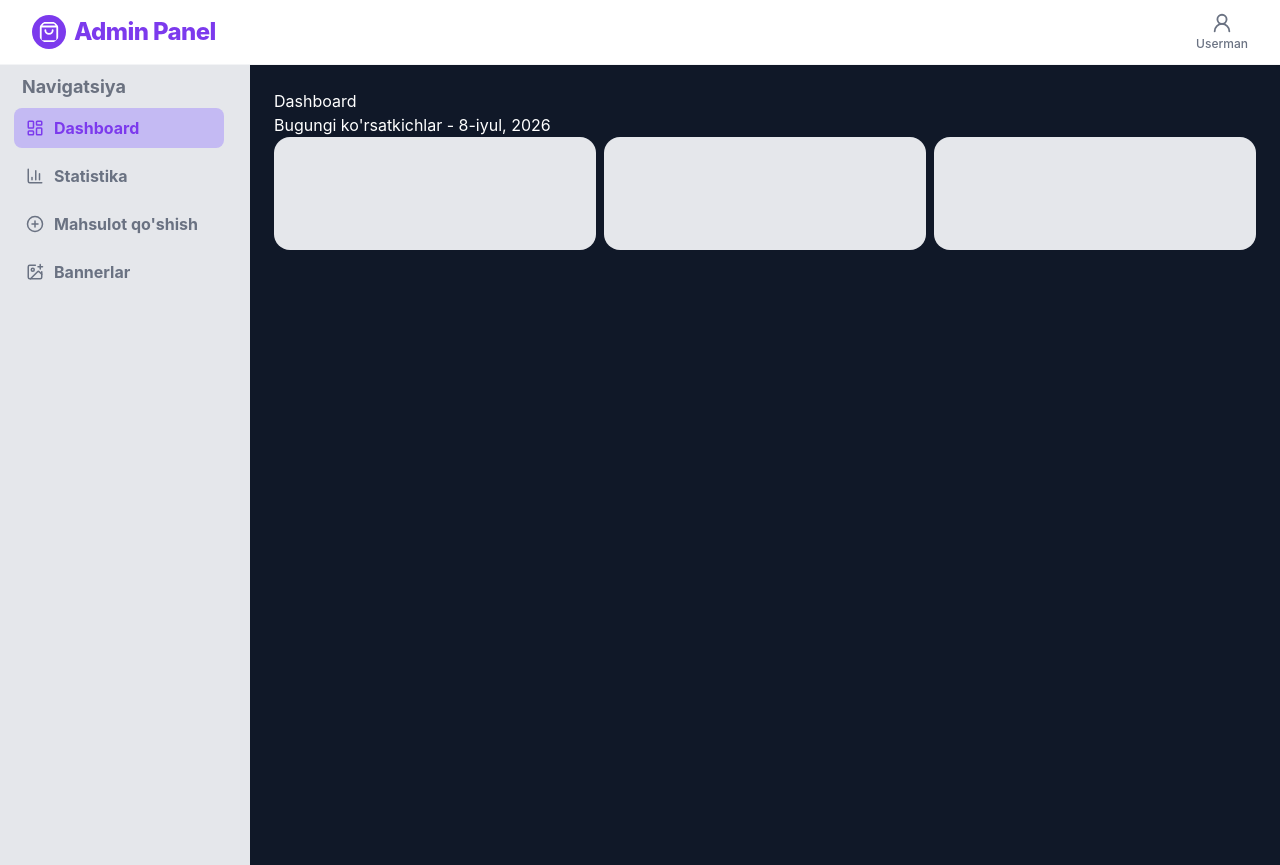
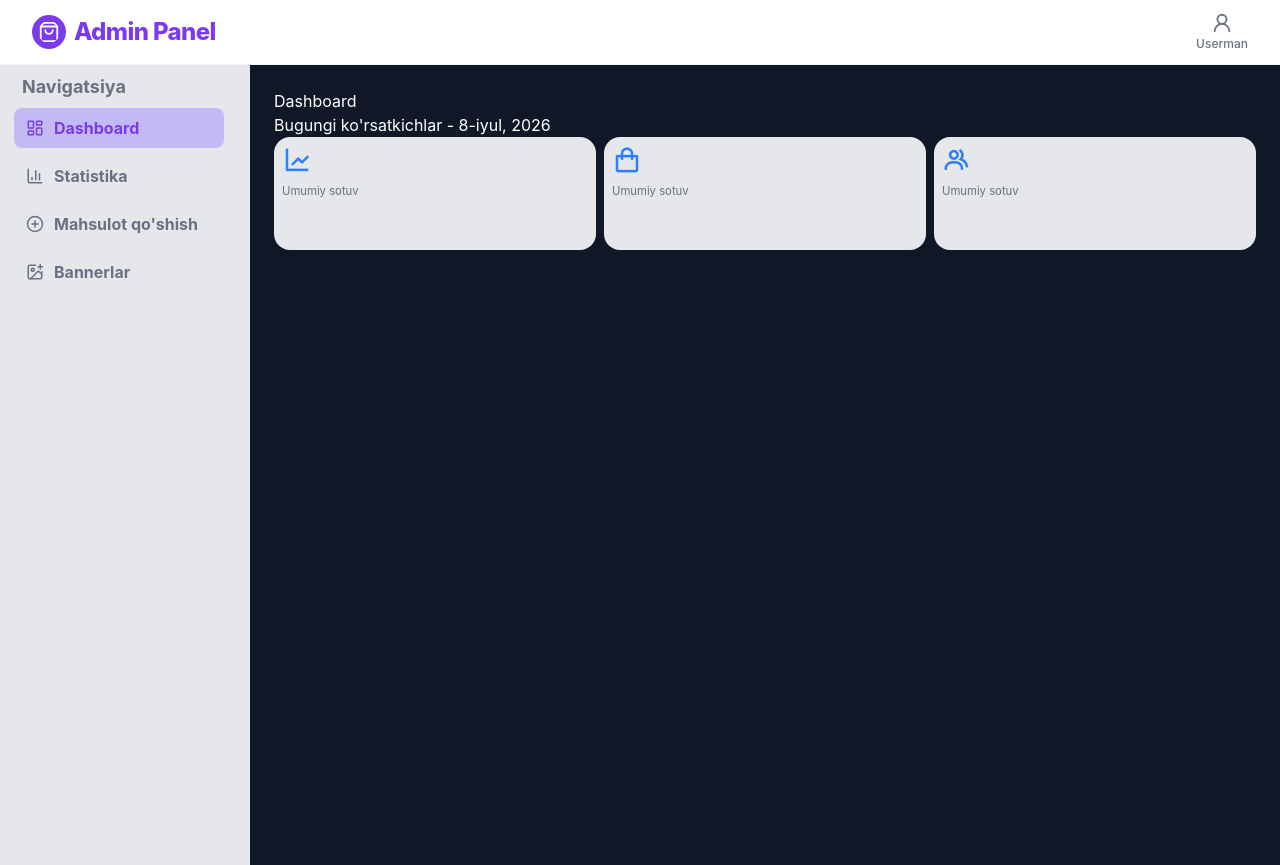
Before and after one commit to sherxonbek/imtihon, a React (Vite) app: page /admin in a window 1280 px wide. Built offline with nearby package versions, Linux system fonts and the light colour scheme.

Commit message:
iconlarni qoshdim

```diff
--- a/index.html
+++ b/index.html
@@ -1,5 +1,6 @@
 <!doctype html>
 <html lang="en">
+  <link href="https://unpkg.com/boxicons@2.1.4/css/boxicons.min.css" rel="stylesheet">
   <head>
     <meta charset="UTF-8" />
     <link rel="icon" type="image/svg+xml" href="/favicon.svg" />
--- a/src/admin/pages/Dashboard.jsx
+++ b/src/admin/pages/Dashboard.jsx
@@ -24,10 +24,27 @@ function Dashboard() {
       <h1>Dashboard</h1>
       <span>Bugungi ko'rsatkichlar - {today}</span>
       <div className="flex gap-2 mt-">
-        <div className="w-1/3 h-[112.6px] bg-gray-200 rounded-2xl"></div>
-        <div className="w-1/3 h-[112.6px] bg-gray-200 rounded-2xl"></div>
-        <div className="w-1/3 h-[112.6px] bg-gray-200 rounded-2xl"></div>
-
+        <div className="w-1/3 h-[112.6px] bg-gray-200 rounded-2xl">
+          <i className="bx bx-line-chart text-blue-500 text-3xl m-2"></i>
+          <span className="text-[#6B7280] flex text-[11.3px] mx-2">
+            Umumiy sotuv
+          </span>
+          <h2></h2>
+        </div>
+        <div className="w-1/3 h-[112.6px] bg-gray-200 rounded-2xl">
+          <i className="bx bx-shopping-bag text-blue-500 text-3xl m-2"></i>
+          <span className="text-[#6B7280] flex text-[11.3px] mx-2">
+            Umumiy sotuv
+          </span>
+          <h2></h2>
+        </div>
+        <div className="w-1/3 h-[112.6px] bg-gray-200 rounded-2xl">
+          <i className="bx bx-group text-blue-500 text-3xl m-2"></i>
+          <span className="text-[#6B7280] flex text-[11.3px] mx-2">
+            Umumiy sotuv
+          </span>
+          <h2></h2>
+        </div>
       </div>
     </div>
   );
```
